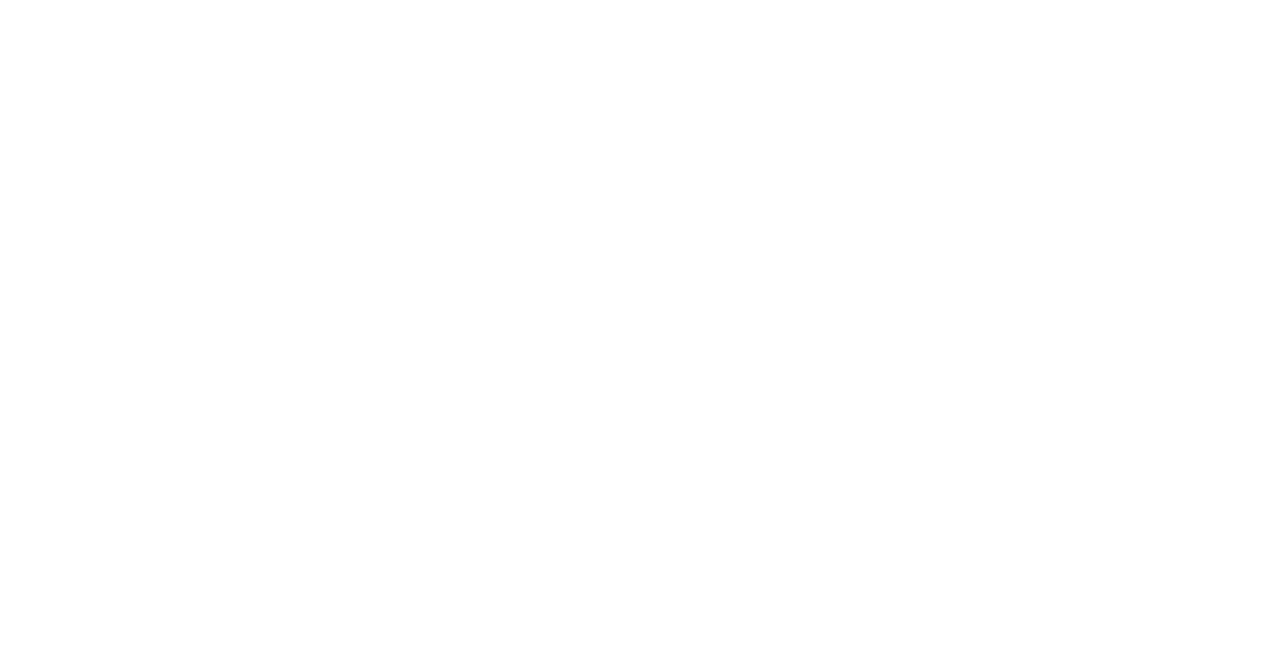
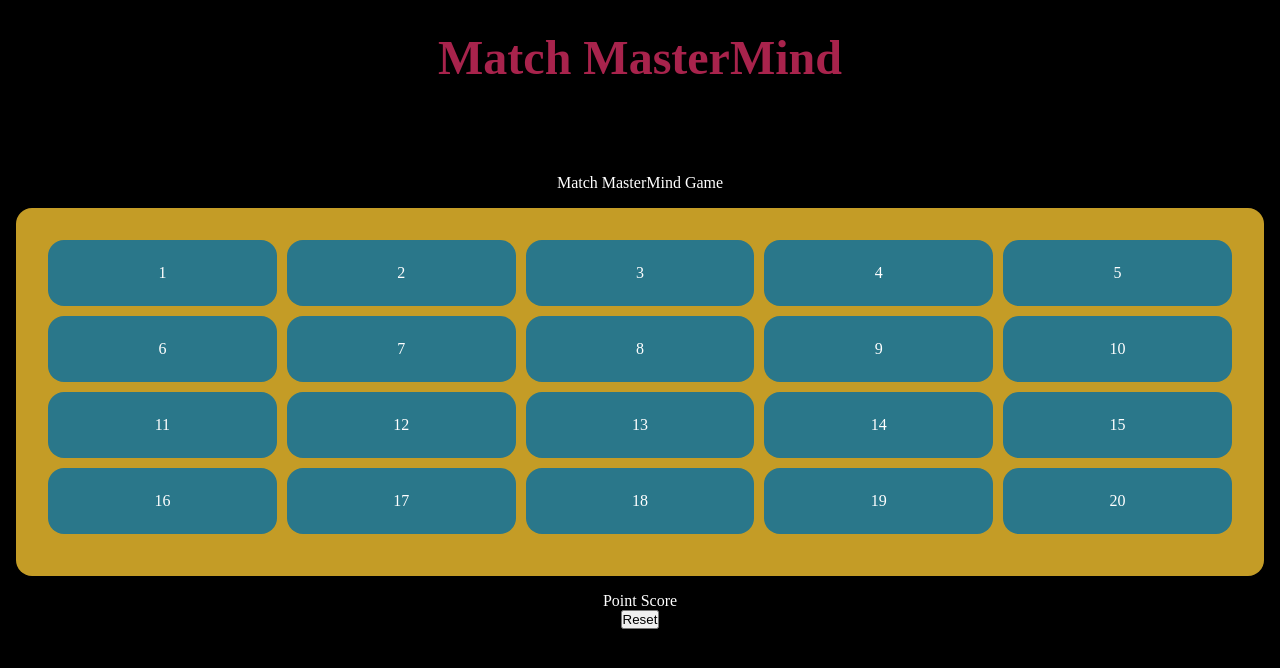
Before and after one commit to KellyT4425/Match-Mastermind, a plain HTML site: page index.html in a window 1280 px wide. Drawn offline with Linux system fonts and the light colour scheme; a web font is replaced by a local one.

Commit message:
adding html structure and card grid, styled with css

```diff
--- a/assets/css/style.css
+++ b/assets/css/style.css
@@ -0,0 +1,64 @@
+/* Google Fonts Imports*/
+@import url('https://fonts.googleapis.com/css2?family=Rubik+Bubbles&display=swap');
+@import url('https://fonts.googleapis.com/css2?family=Rubik+Bubbles&family=Sour+Gummy:ital,wght@0,100..900;1,100..900&display=swap');
+
+/* Font for Heading: "Rubik Bubbles", serif;
+
+colors: clam shell #D3BAAF, Calypso #2A778A, Maroon Flush #A8234C, Nugget #C49C26*/
+
+* {
+    padding: 0;
+    margin: 0;
+    box-sizing: border-box;
+}
+
+body {
+    background-color: black;
+    color: white;
+    font-family: "Rubik Bubbles", serif;
+    text-align: center;
+}
+
+ header {
+    height: 3rem;
+    font-weight: 400;
+    font-size: 1.5rem;
+    margin-top: 30px;
+    color: #A8234C;
+}
+
+main {
+    margin-top: 6rem;
+}
+
+.game-board {
+    background: #C49C26;
+    margin: 1rem;
+    padding: 2rem;
+    border-radius: 1em;
+    box-shadow: 1rem #D3BAAF;
+}
+
+.container {
+    max-width: 1200px;
+    margin: 0 auto;
+}
+
+
+.col {
+    padding: 1.5rem 0;
+    background-color: #2A778A;
+    flex: 1;
+    border-radius: 1em;
+
+}
+
+.row {
+    display: flex;
+    gap: 10px;
+    margin-bottom: 10px;
+}
+
+@media only screen and (max-width: 768px) {
+
+}
--- a/index.html
+++ b/index.html
@@ -1,11 +1,71 @@
 <!DOCTYPE html>
 <html lang="en">
-<head>
-    <meta charset="UTF-8">
-    <meta name="viewport" content="width=device-width, initial-scale=1.0">
+  <head>
+    <meta charset="UTF-8" />
+    <meta name="viewport" content="width=device-width, initial-scale=1.0" />
+    <!-- CSS Stylesheet -->
+    <link rel="stylesheet" href="assets/css/style.css" />
     <title>Document</title>
-</head>
-<body>
+  </head>
+  <body>
+    <header>
+      <h1>Match MasterMind</h1>
+    </header>
 
-</body>
+    <main>
+      <p>Match MasterMind Game</p>
+
+      <div class="game-board">
+        <div class="card-panel container">
+          <div class="row">
+            <div class="card col">1</div>
+            <div class="card col">2</div>
+            <div class="card col">3</div>
+            <div class="card col">4</div>
+            <div class="card col">5</div>
+          </div>
+
+          <div class="row">
+            <div class="card col">6</div>
+            <div class="card col">7</div>
+            <div class="card col">8</div>
+            <div class="card col">9</div>
+            <div class="card col">10</div>
+          </div>
+
+          <div class="row">
+            <div class="card col">11</div>
+            <div class="card col">12</div>
+            <div class="card col">13</div>
+            <div class="card col">14</div>
+            <div class="card col">15</div>
+          </div>
+
+          <div class="row">
+            <div class="card col">16</div>
+            <div class="card col">17</div>
+            <div class="card col">18</div>
+            <div class="card col">19</div>
+            <div class="card col">20</div>
+          </div>
+        </div>
+      </div>
+
+      <div class="point-log">
+        <p class="points">Point Score</p>
+      </div>
+
+      <button class="btn btn-reset">Reset</button>
+    </main>
+
+    <footer></footer>
+
+    <!-- Font Awesome Kit -->
+    <script
+      src="https://kit.fontawesome.com/61038baed8.js"
+      crossorigin="anonymous"
+    ></script>
+    <!-- JavaScript -->
+    <script src="assets\js\index.js"></script>
+  </body>
 </html>
```
Also changed, not shown: assets/js/index.js (added), imagesmd/Colour Palette mastermind-image.png (added).
